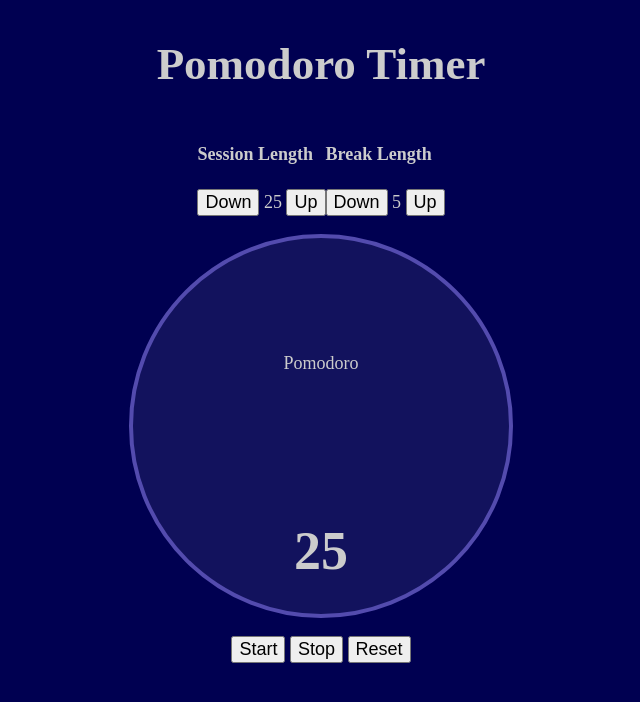
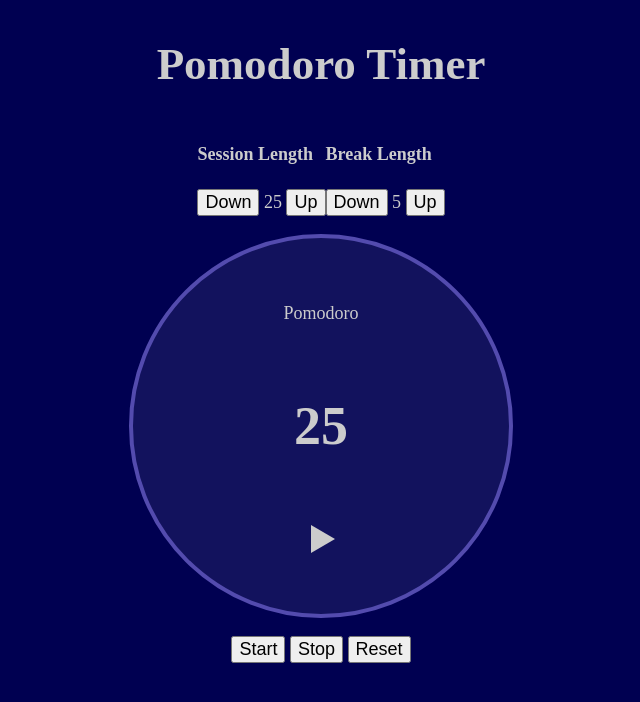
Before and after one commit to theschmocker/pomodoro, a plain HTML site: page index.html in a window 1280 px wide. Shown: the whole page, without its empty margins (319-959 px from the left). Drawn offline with Linux system fonts and the light colour scheme.

Commit message:
timer itself will become start/stop button. edited markup to reflect this

```diff
--- a/index.html
+++ b/index.html
@@ -23,9 +23,13 @@
                 <button class="increment">Up</button>
             </div>
         </div>
-        <div class="timer">
+        <div role="timer-start-stop" class="timer">
             <span id="timer-label">Pomodoro</span>
             <h2 id="countdown"></h2>
+            <div id="timer-state">
+                <span class="play"></span>
+                <span class="pause hidden"></span>
+            </div>
         </div>
         <div class="controls">
             <button id="start">Start</button>
```
